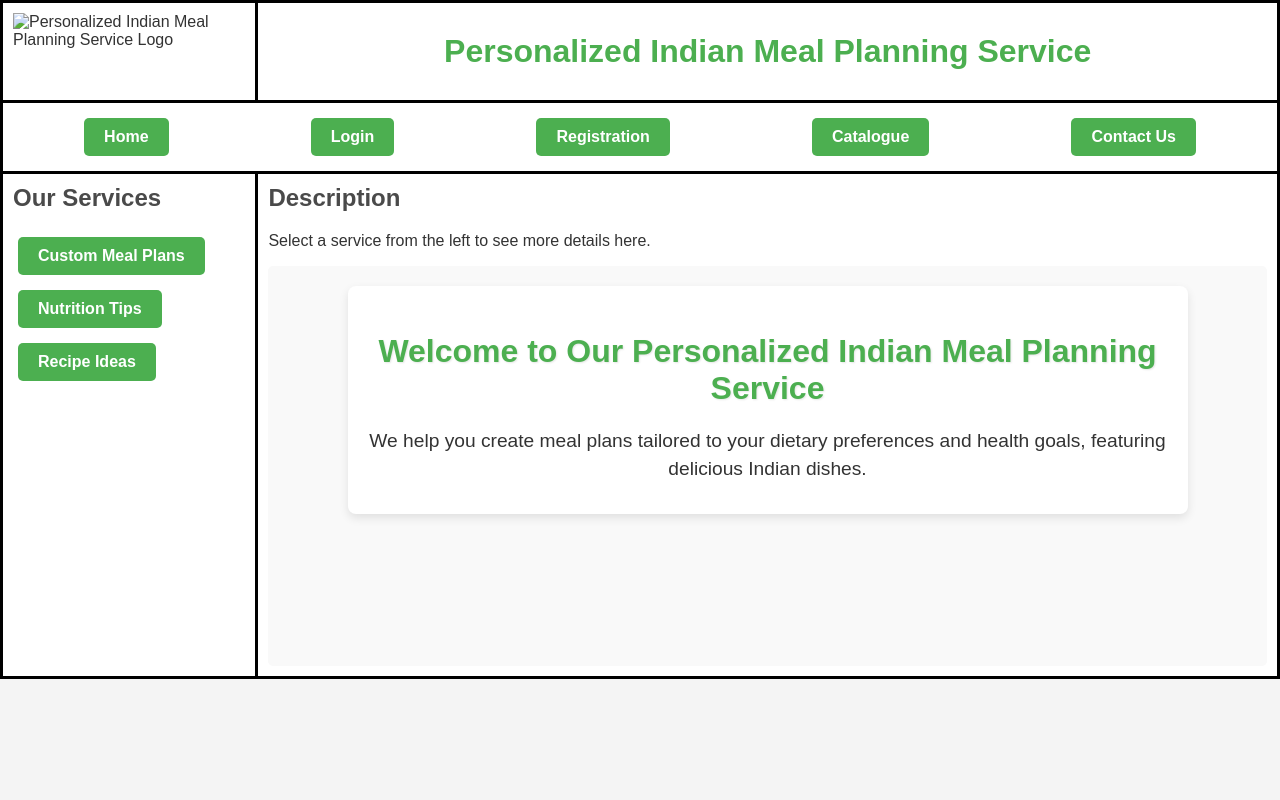
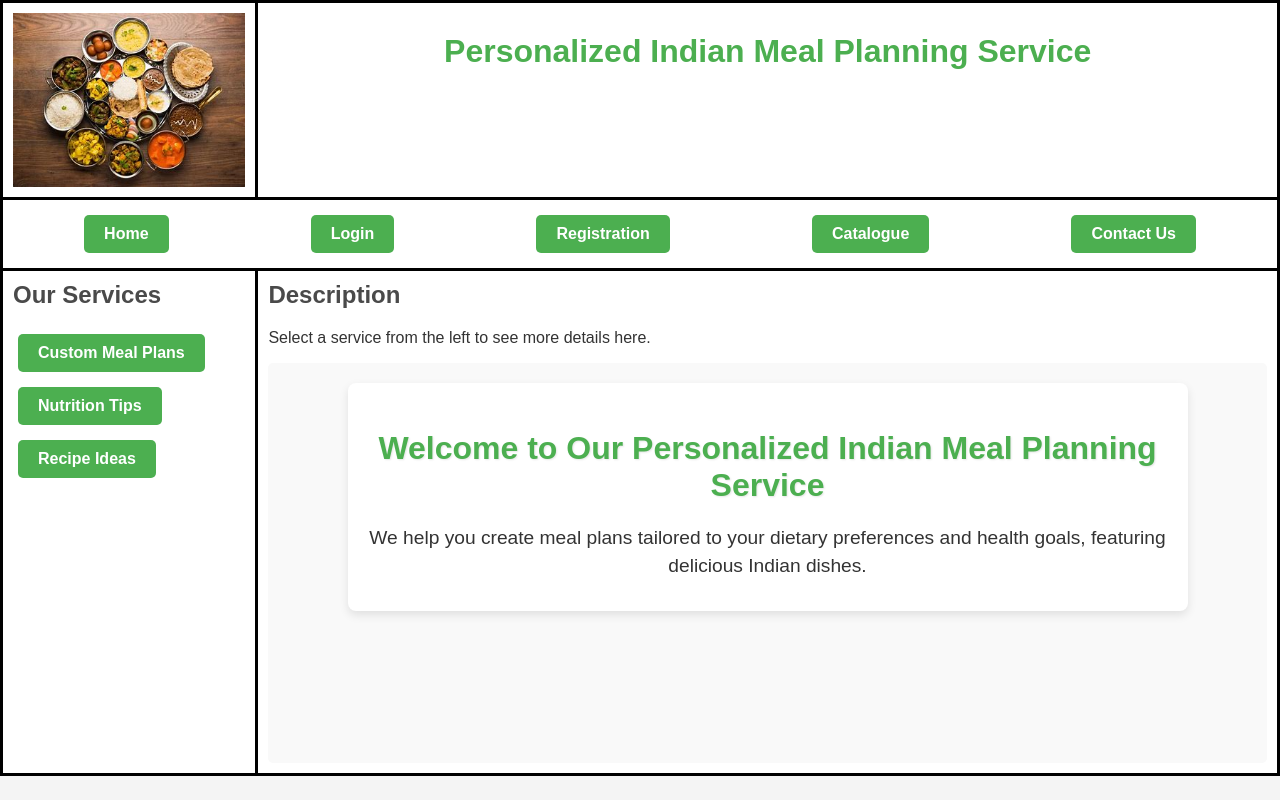
Before and after one commit to koushi-09/WAD-Lab_3, a plain HTML site: page index.html in a window 1280 px wide. Drawn offline with Linux system fonts and the light colour scheme.

Commit message:
Update index.html

```diff
--- a/index.html
+++ b/index.html
@@ -83,7 +83,7 @@
         <!-- Row 1 -->
         <tr>
             <td width="20%" style="padding: 10px; border: 3px solid #000; vertical-align: top;">
-                <img src="food_3.jpg" alt="Personalized Indian Meal Planning Service Logo" style="max-width: 100%; height: auto;" />
+                <img src="Foods.jpg" alt="Personalized Indian Meal Planning Service Logo" style="max-width: 100%; height: auto;" />
             </td>
             <td width="80%" style="padding: 10px; border: 3px solid #000; vertical-align: top;">
                 <h1>Personalized Indian Meal Planning Service</h1>
```
